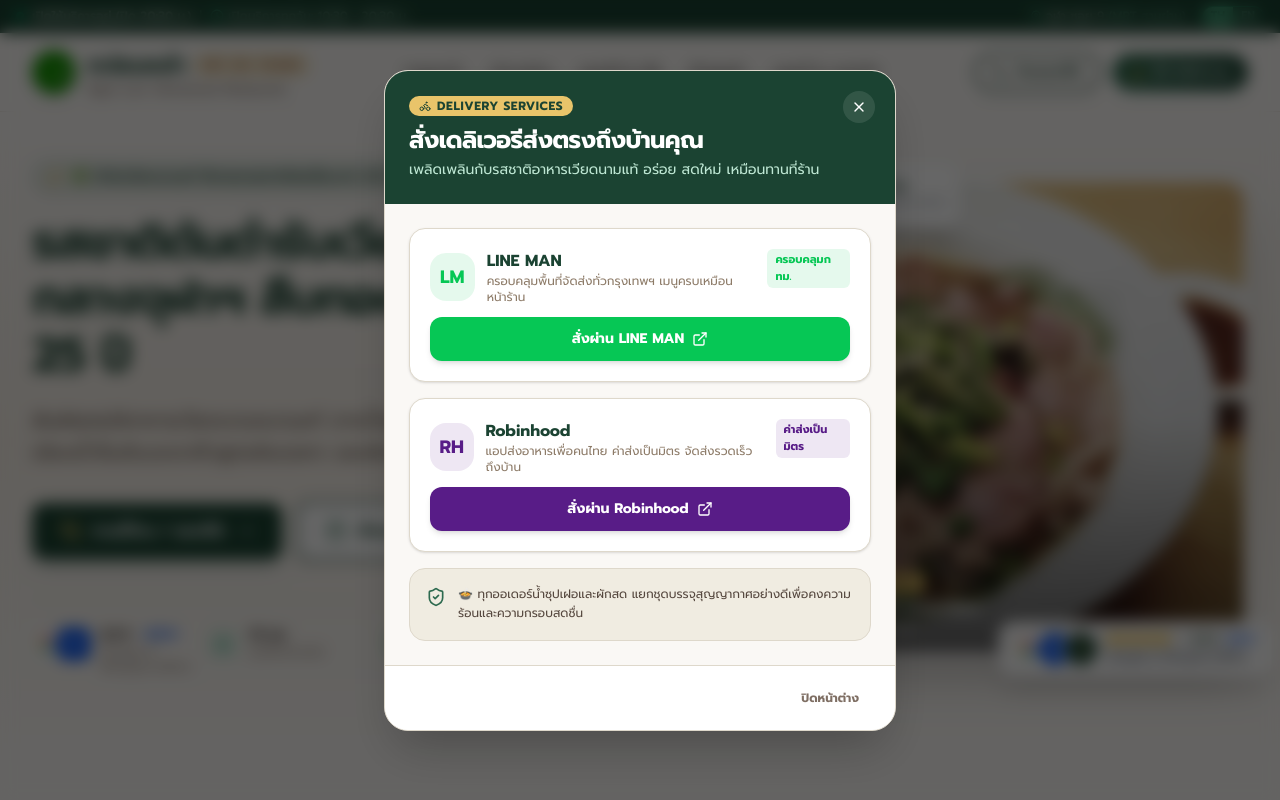
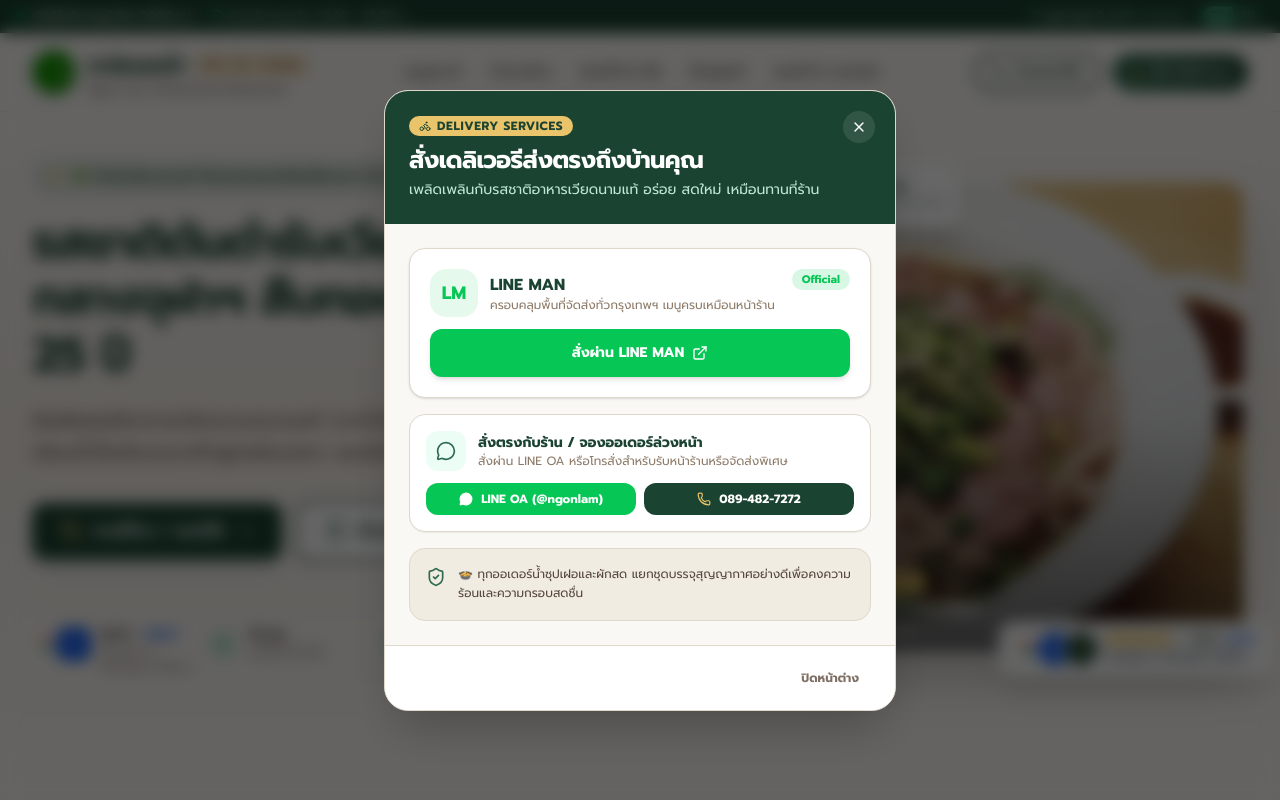
Before and after one commit to kiwicoder171/Ngon-lam, a React (Vite) app: page / in a window 1280 px wide. Both pictures are taken after a click on the button "สั่ง Delivery". Shown: the top 800 px of the page. Built offline with nearby package versions, Linux system fonts and the light colour scheme.

Commit message:
feat: remove Robinhood delivery option, focus on LINE MAN and direct store contact

```diff
--- a/index.html
+++ b/index.html
@@ -9,7 +9,7 @@
 
     <!-- Primary Meta Tags -->
     <meta name="title" content="หง่อนหลำ (Ngon Lam) | ร้านอาหารเวียดนามแท้ จุฬา ซอย 9 ตำนานความอร่อยกว่า 25 ปี" />
-    <meta name="description" content="สัมผัสรสชาติต้นตำรับเวียดนามแท้ใจกลางจุฬาฯ ซอย 9 น้ำซุปเฝอเคี่ยว 12 ชั่วโมง แหนมเนืองน้ำจิ้มสูตรลับ สืบทอดความอร่อยกว่า 25 ปี ทานที่ร้านและสั่งเดลิเวอรี LINE MAN, Robinhood" />
+    <meta name="description" content="สัมผัสรสชาติต้นตำรับเวียดนามแท้ใจกลางจุฬาฯ ซอย 9 น้ำซุปเฝอเคี่ยว 12 ชั่วโมง แหนมเนืองน้ำจิ้มสูตรลับ สืบทอดความอร่อยกว่า 25 ปี ทานที่ร้านและสั่งเดลิเวอรี LINE MAN" />
     <meta name="keywords" content="หง่อนหลำ, ร้านอาหารเวียดนาม, อาหารเวียดนาม จุฬา, เฝอ จุฬา, แหนมเนือง สามย่าน, Ngon Lam Chula 9, Vietnamese Restaurant Bangkok" />
     <meta name="theme-color" content="#1b4332" />
 
--- a/src/components/DeliveryModal.tsx
+++ b/src/components/DeliveryModal.tsx
@@ -1,6 +1,6 @@
 import React, { useEffect } from 'react';
 import { useLanguage } from '../context/LanguageContext';
-import { X, ExternalLink, ShieldCheck, Bike } from 'lucide-react';
+import { X, ExternalLink, ShieldCheck, Bike, MessageCircle, Phone } from 'lucide-react';
 
 interface DeliveryModalProps {
   isOpen: boolean;
@@ -66,7 +66,7 @@ export const DeliveryModal: React.FC<DeliveryModalProps> = ({ isOpen, onClose })
           <div className="p-5 rounded-2xl bg-white border border-[#ded8cb] shadow-sm hover:border-[#06c755] transition-colors">
             <div className="flex items-start justify-between gap-4 mb-3">
               <div className="flex items-center gap-3">
-                <div className="w-12 h-12 rounded-2xl bg-[#06c755]/10 text-[#06c755] flex items-center justify-center font-black text-lg">
+                <div className="w-12 h-12 rounded-2xl bg-[#06c755]/10 text-[#06c755] flex items-center justify-center font-black text-lg shrink-0">
                   LM
                 </div>
                 <div>
@@ -79,8 +79,8 @@ export const DeliveryModal: React.FC<DeliveryModalProps> = ({ isOpen, onClose })
                 </div>
               </div>
 
-              <span className="text-[11px] font-bold px-2 py-0.5 rounded-md bg-[#06c755]/10 text-[#06c755]">
-                ครอบคลุมกทม.
+              <span className="text-[11px] font-bold px-2.5 py-0.5 rounded-full bg-[#06c755]/15 text-[#06c755] shrink-0">
+                Official
               </span>
             </div>
 
@@ -88,44 +88,50 @@ export const DeliveryModal: React.FC<DeliveryModalProps> = ({ isOpen, onClose })
               href="https://lin.ee/FcVemHp?openExternalBrowser=1"
               target="_blank"
               rel="noopener noreferrer"
-              className="flex items-center justify-center gap-2 w-full py-3 px-4 rounded-xl bg-[#06c755] hover:bg-[#05b34c] text-white text-sm font-bold transition-all shadow-md cursor-pointer"
+              className="flex items-center justify-center gap-2 w-full py-3.5 px-4 rounded-xl bg-[#06c755] hover:bg-[#05b34c] text-white text-sm font-bold transition-all shadow-md cursor-pointer active:scale-98"
             >
               <span>{t('modalDelivery.lineManBtn')}</span>
               <ExternalLink className="w-4 h-4" />
             </a>
           </div>
 
-          {/* Robinhood Option */}
-          <div className="p-5 rounded-2xl bg-white border border-[#ded8cb] shadow-sm hover:border-[#581c87] transition-colors">
-            <div className="flex items-start justify-between gap-4 mb-3">
+          {/* Option: Direct Order / Pre-order with store */}
+          <div className="p-4 rounded-2xl bg-white border border-[#ded8cb] shadow-2xs">
+            <div className="flex items-start justify-between gap-3 mb-2.5">
               <div className="flex items-center gap-3">
-                <div className="w-12 h-12 rounded-2xl bg-[#581c87]/10 text-[#581c87] flex items-center justify-center font-black text-lg">
-                  RH
+                <div className="w-10 h-10 rounded-xl bg-emerald-50 text-[#1b4332] flex items-center justify-center shrink-0">
+                  <MessageCircle className="w-5 h-5 text-[#2d6a4f]" />
                 </div>
                 <div>
-                  <h4 className="font-bold text-[#1b4332] text-base">
-                    {t('modalDelivery.robinhoodTitle')}
+                  <h4 className="font-bold text-[#1b4332] text-sm">
+                    {t('modalDelivery.lineOrderDirectTitle')}
                   </h4>
                   <p className="text-xs text-[#8d7b68]">
-                    {t('modalDelivery.robinhoodDesc')}
+                    {t('modalDelivery.lineOrderDirectDesc')}
                   </p>
                 </div>
               </div>
-
-              <span className="text-[11px] font-bold px-2 py-0.5 rounded-md bg-[#581c87]/10 text-[#581c87]">
-                ค่าส่งเป็นมิตร
-              </span>
             </div>
 
-            <a
-              href="https://d.robinhood.co.th/s/GHsPi55?lang=TH"
-              target="_blank"
-              rel="noopener noreferrer"
-              className="flex items-center justify-center gap-2 w-full py-3 px-4 rounded-xl bg-[#581c87] hover:bg-[#4a154b] text-white text-sm font-bold transition-all shadow-md cursor-pointer"
-            >
-              <span>{t('modalDelivery.robinhoodBtn')}</span>
-              <ExternalLink className="w-4 h-4" />
-            </a>
+            <div className="grid grid-cols-1 sm:grid-cols-2 gap-2 mt-3">
+              <a
+                href="https://line.me/R/ti/p/@ngonlam"
+                target="_blank"
+                rel="noopener noreferrer"
+                className="flex items-center justify-center gap-2 py-2 px-3 rounded-xl bg-[#06c755] hover:bg-[#05b34c] text-white text-xs font-bold transition-all"
+              >
+                <MessageCircle className="w-3.5 h-3.5 fill-white" />
+                <span>LINE OA (@ngonlam)</span>
+              </a>
+
+              <a
+                href="tel:0894827272"
+                className="flex items-center justify-center gap-2 py-2 px-3 rounded-xl bg-[#1b4332] hover:bg-[#081c15] text-white text-xs font-bold transition-all"
+              >
+                <Phone className="w-3.5 h-3.5 text-[#e9c46a]" />
+                <span>089-482-7272</span>
+              </a>
+            </div>
           </div>
 
           {/* Freshness & Packaging Reassurance */}
--- a/src/components/LocationHours.tsx
+++ b/src/components/LocationHours.tsx
@@ -141,7 +141,7 @@ export const LocationHours: React.FC<LocationHoursProps> = ({
                     {language === 'th' ? 'ไม่อยากเดินทาง? สั่ง Delivery เลย' : "Can't Visit? Order Delivery Direct"}
                   </h4>
                   <p className="text-xs text-emerald-200/80 mt-0.5">
-                    LINE MAN & Robinhood
+                    LINE MAN Delivery
                   </p>
                 </div>
               </div>
--- a/src/data/restaurantData.ts
+++ b/src/data/restaurantData.ts
@@ -461,7 +461,6 @@ export const REVIEWS: Review[] = [
 
 export const DELIVERY_LINKS = {
   lineMan: 'https://lin.ee/FcVemHp?openExternalBrowser=1',
-  robinhood: 'https://d.robinhood.co.th/s/GHsPi55?lang=TH',
   wongnai: 'https://www.wongnai.com/r/278219zl',
   googleMaps: 'https://maps.google.com/?cid=604739504812316184',
 };
--- a/src/locales/en.json
+++ b/src/locales/en.json
@@ -105,7 +105,7 @@
     "callNow": "Call Restaurant",
     "transitMRT": "MRT Samyan Exit 2 (approx. 450 meters walk)",
     "transitParking": "Parking available at Suanluang Square and Chulalongkorn Car Park",
-    "deliveryDirect": "Delivery available daily on LINE MAN and Robinhood during store hours"
+    "deliveryDirect": "Delivery available daily on LINE MAN during store hours"
   },
   "modalReservation": {
     "title": "Reserve Table & Inquiries",
@@ -126,12 +126,11 @@
   "modalDelivery": {
     "title": "Order Fresh Delivery to Your Door",
     "subtitle": "Enjoy piping hot, authentic Vietnamese meals safely delivered to your doorstep.",
-    "robinhoodTitle": "Robinhood",
-    "robinhoodDesc": "Thailand's beloved local delivery app with fair prices and direct delivery.",
-    "robinhoodBtn": "Order on Robinhood",
     "lineManTitle": "LINE MAN",
     "lineManDesc": "Comprehensive Bangkok delivery coverage with full restaurant menu.",
     "lineManBtn": "Order on LINE MAN",
+    "lineOrderDirectTitle": "Direct Order / Pre-Order with Restaurant",
+    "lineOrderDirectDesc": "Order via LINE OA or telephone for direct takeout or special catering.",
     "packagingNote": "🍲 Every delivery order is packed with sealed soup pouches and crisp separated vegetables to ensure maximum freshness and heat.",
     "close": "Close"
   },
--- a/src/locales/th.json
+++ b/src/locales/th.json
@@ -105,7 +105,7 @@
     "callNow": "โทรติดต่อร้านทันที",
     "transitMRT": "MRT สามย่าน ทางออก 2 (เดินประมาณ 450 เมตร)",
     "transitParking": "มีที่จอดรถบริเวณสวนหลวงสแควร์ และอาคารจอดรถจุฬาฯ",
-    "deliveryDirect": "สั่งเดลิเวอรีทาง LINE MAN และ Robinhood ได้ตลอดเวลาเปิดทำการ"
+    "deliveryDirect": "สั่งเดลิเวอรีทาง LINE MAN ได้ตลอดเวลาเปิดทำการ"
   },
   "modalReservation": {
     "title": "จองโต๊ะ & สอบถามข้อมูล",
@@ -126,12 +126,11 @@
   "modalDelivery": {
     "title": "สั่งเดลิเวอรีส่งตรงถึงบ้านคุณ",
     "subtitle": "เพลิดเพลินกับรสชาติอาหารเวียดนามแท้ อร่อย สดใหม่ เหมือนทานที่ร้าน",
-    "robinhoodTitle": "Robinhood",
-    "robinhoodDesc": "แอปส่งอาหารเพื่อคนไทย ค่าส่งเป็นมิตร จัดส่งรวดเร็วถึงบ้าน",
-    "robinhoodBtn": "สั่งผ่าน Robinhood",
     "lineManTitle": "LINE MAN",
     "lineManDesc": "ครอบคลุมพื้นที่จัดส่งทั่วกรุงเทพฯ เมนูครบเหมือนหน้าร้าน",
     "lineManBtn": "สั่งผ่าน LINE MAN",
+    "lineOrderDirectTitle": "สั่งตรงกับร้าน / จองออเดอร์ล่วงหน้า",
+    "lineOrderDirectDesc": "สั่งผ่าน LINE OA หรือโทรสั่งสำหรับรับหน้าร้านหรือจัดส่งพิเศษ",
     "packagingNote": "🍲 ทุกออเดอร์น้ำซุปเฝอและผักสด แยกชุดบรรจุสุญญากาศอย่างดีเพื่อคงความร้อนและความกรอบสดชื่น",
     "close": "ปิดหน้าต่าง"
   },
```
